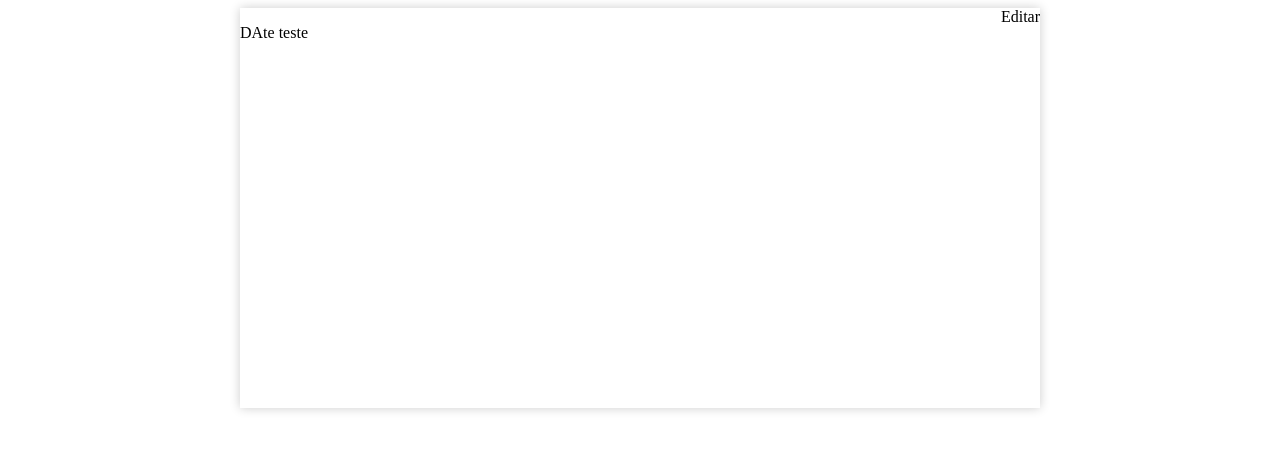
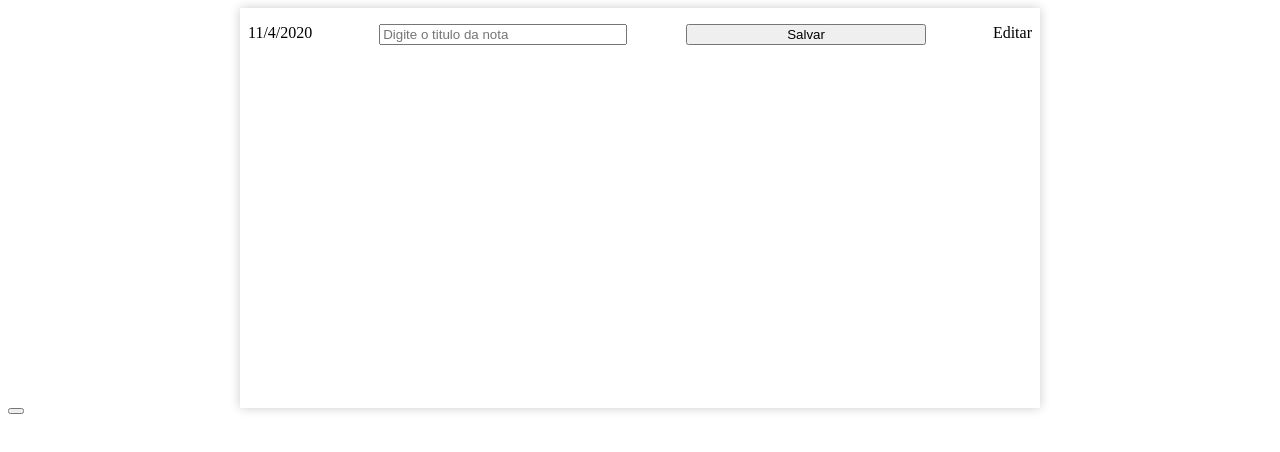
Before and after one commit to italosilva01/Nowtes, a React (Create React App) app: page / in a window 1280 px wide. Shown: the top 452 px of the page. Built offline with nearby package versions, Linux system fonts and the light colour scheme.

Commit message:
Desenvolovendo a função de carregar as notas já armazenadas

```diff
--- a/src/components/Note/Note.js
+++ b/src/components/Note/Note.js
@@ -10,7 +10,6 @@ export default function Note (props){
 
      useEffect(()=>{
             //change the div's z-index attribute
-            console.log(`start Condition = ${condition}`);
             const markdown = document.querySelector('.wrap>div');
             const textarea = document.querySelector('textarea');
 
@@ -50,39 +49,89 @@ export default function Note (props){
     }
 
     function saveContent(){
-        console.log('clicou');
-
         //saves the content of the textarea tag
         const text = document.querySelector('textarea').value;
         setContent(text);
-
         //changes conditio's value
         setCondition(!condition);
     }
 
+    function saveNote(){
+        let component =document.querySelector('.markdown');
+        let title = document.querySelector("#title").value;
+        let value = component.textContent;
+        localStorage.setItem(title,value);
+
+
+
+        let noteSaved = document.createElement("div");
+        let ListSaves = document.querySelector("#listsaves");
+
+        noteSaved.innerText = title;
+        ListSaves.appendChild(noteSaved);
+
+        component.textContent = "";
+        title = "";
+    }
+
+    function loadNotes(){
+
+       for (const iterator of localStorage) {
+           console.log(iterator);
+       }
+
+    }
+
+
+    function showButtonSaveNote(condition){
+        if(condition){
+            return ( <>
+
+                <input id="title" placeholder="Digite o titulo da nota"></input>
+                <input value="Salvar" type="button" onClick={()=>saveNote()}></input>
+
+            </>
+            );
+        }
+    }
+
+    function currentDate(condition){
+
+        let date = new Date();
+        return date.getDate()+"/"+date.getMonth()+"/"+date.getFullYear();
+    }
+
     return(
+        <>
+
             <S.Paper>
+
                 <div className="date">
-                <p>DAte teste</p>
-                <div>
+                    <label>{currentDate()}</label>
                     <input id="editar" type='checkbox' onClick={()=>saveContent()}></input>
-                    <label htmlFor="editar" >{condition?'Editar':'Salvar'}</label>
-                </div>
+                    {showButtonSaveNote(condition)}
+                    <label htmlFor="editar" >{condition?'Editar':'Terminar Edição'}</label>
+
                 </div>
 
                 <div className="wrap">
 
                     <S.Markdown>
-                    <ReactMarkdown source={content}/>
+                        <ReactMarkdown className="markdown" source={content}/>
                     </S.Markdown>
 
                 <div>
-                    <textarea name="" disabled={condition} id="" cols="30" rows="10" onKeyDown={(e)=>userButtonTab(e)} >
+                        <textarea name="" maxlength="360" disabled={condition} id="" cols="30" rows="10" onKeyDown={(e)=>userButtonTab(e)} >
                         </textarea>
                 </div>
 
                 </div>
 
             </S.Paper>
+            <S.Listsaves id="listsaves">
+
+                <button onClick={()=>loadNotes()} value="Teste"></button>
+            </S.Listsaves>
+        </>
     );
 }
--- a/src/components/Note/S-Note.js
+++ b/src/components/Note/S-Note.js
@@ -27,6 +27,11 @@ export const Paper = styled.div`
         display:flex;
         justify-content:space-between;
         width:100%;
+        padding:2%;
+
+        label{
+            margin: 0 1%;
+        }
     }
 
     .wrap{
@@ -47,7 +52,15 @@ export const Paper = styled.div`
 
         }
 
+
+
     }
+
+    input[type ='button'],#title{
+            width: 30%;
+            margin-bottom:1%;
+
+        }
 
     textarea{
         grid-area:a;
@@ -78,9 +91,10 @@ export const Paper = styled.div`
 `;
 
 export const Markdown = styled.div`
-    z-index:2;
+    /* z-index:2; */
     grid-area:a;
     visibility:hidden;
+    width:100%;
 
     @media (min-width:800px) {
         padding-left:10%;
@@ -88,3 +102,17 @@ export const Markdown = styled.div`
     }
 
 `;
+
+export const Listsaves = styled.div`
+
+    overflow-x:scroll;
+    display:flex;
+
+    div{
+
+        border:1px solid black;
+        padding:5px 4px;
+        margin:0 0.5rem
+
+    }
+`;
```
Also changed, not shown: 1 other file (tests, documents, lock files or other folders). Lines whose indentation alone changed are shown as unchanged.
